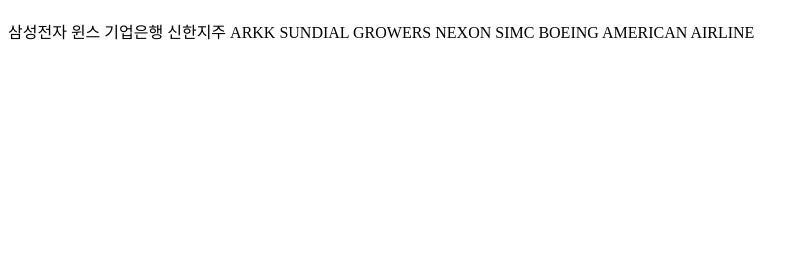
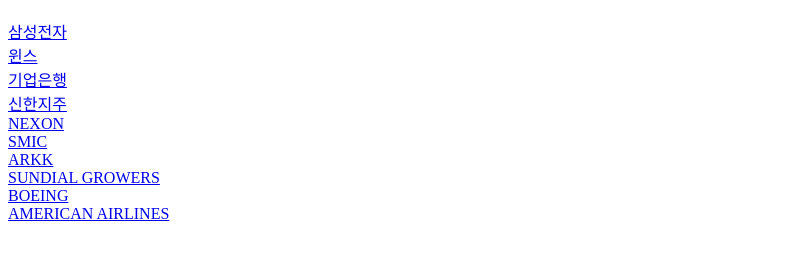
Before and after one commit to shw907/-, a plain HTML site: page index.html in a window 1280 px wide. Shown: the part 183-440 px from the top of the page, without its empty margins (0-809 px from the left). Drawn offline with Linux system fonts and the light colour scheme.

Commit message:
Add files via upload

```diff
--- a/index.html
+++ b/index.html
@@ -9,13 +9,23 @@
 <a href="https://finance.naver.com/item/main.nhn?code=005930" target="_blank">삼성전자</a>
 <p stlye = "margin-top : 45px;">
 <h1>현우가 가지고 있는 종목</h1>
-삼성전자
-윈스
-기업은행
-신한지주
-ARKK
-SUNDIAL GROWERS
-NEXON
-SIMC
-BOEING
-AMERICAN AIRLINE
+<a href="https://finance.naver.com/item/main.nhn?code=005930" target="_blank">삼성전자</a>
+<br>
+<a href="https://finance.naver.com/item/main.nhn?code=136540" target="_blank">윈스</a>
+<br>
+<a href="https://finance.naver.com/item/main.nhn?code=024110" target="_blank">기업은행</a>
+<br>
+<a href="https://finance.naver.com/item/main.nhn?code=055550" target="_blank">신한지주</a>
+<br>
+<a href="https://m.stock.naver.com/worldstock/index.html#/stock/3659.T/total" target="_blank">NEXON</a>
+<br>
+<a href="https://m.stock.naver.com/worldstock/index.html#/stock/0981.HK/total" target="_blank">SMIC</a>
+<br>
+<a href="https://m.stock.naver.com/worldstock/index.html#/etf/ARKK.K" target="_blank">ARKK</a>
+<br>
+<a href="https://m.stock.naver.com/worldstock/index.html#/stock/SNDL.O/total" target="_blank">SUNDIAL GROWERS</a>
+<br>
+<a href="https://m.stock.naver.com/worldstock/index.html#/stock/BA/total" target="_blank">BOEING</a>
+<br>
+<a href="https://m.stock.naver.com/worldstock/index.html#/stock/AAL.O/total" target="_blank">AMERICAN AIRLINES</a>
+<br>
```
